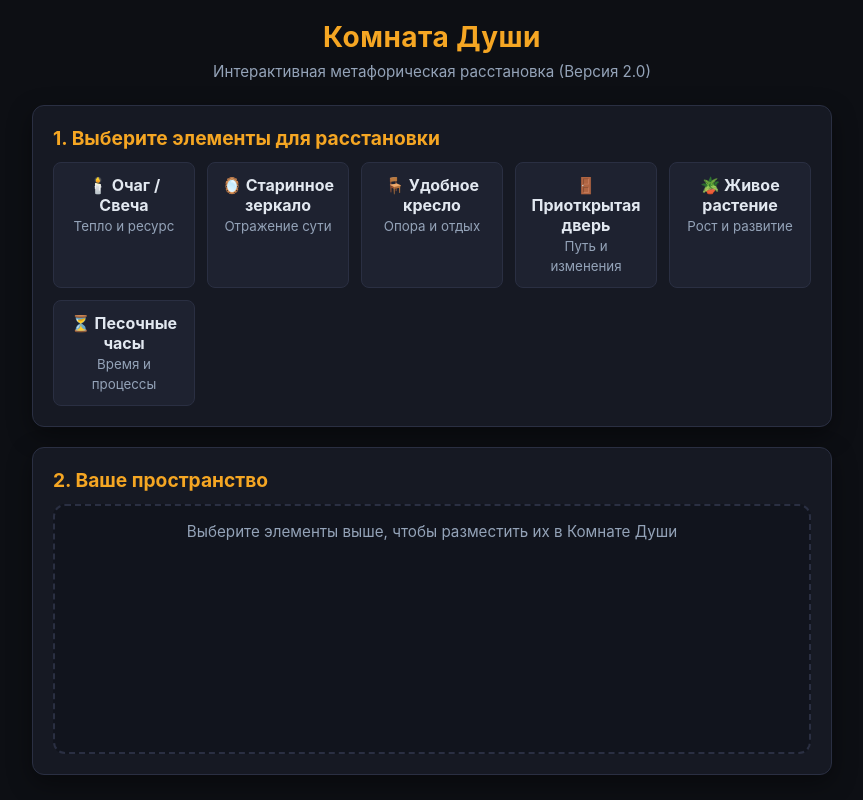
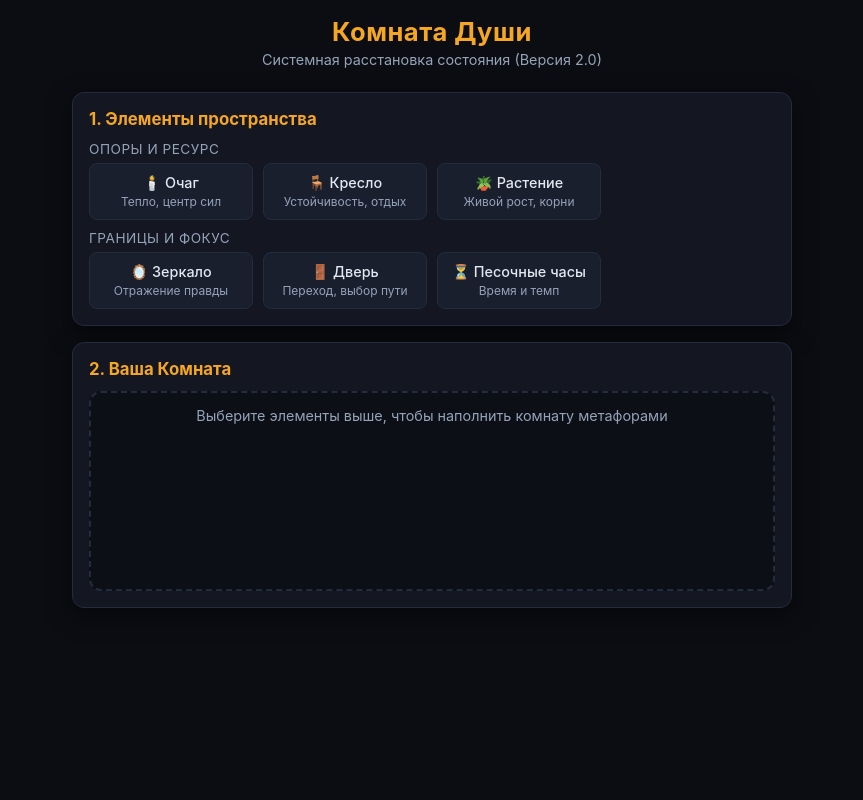
Before and after one commit to Diver671/Room-of-soul, a plain HTML site: page index.html in a window 1280 px wide. Shown: the whole page, without its empty margins (208-1071 px from the left). Drawn offline with Linux system fonts and the light colour scheme.

Commit message:
Update index.html
Reliz_2.0.1

```diff
--- a/index.html
+++ b/index.html
@@ -6,13 +6,14 @@
     <title>Комната Души — Версия 2.0</title>
     <style>
         :root {
-            --bg-color: #0d0f14;
-            --card-bg: #161923;
+            --bg-color: #0b0d12;
+            --card-bg: #141722;
             --accent-amber: #f5a623;
             --accent-amber-hover: #ffb833;
             --text-main: #e2e8f0;
             --text-muted: #94a3b8;
-            --border-color: #2a2f42;
+            --border-color: #242b3d;
+            --danger: #ff5252;
         }
 
         * {
@@ -29,59 +30,70 @@
             display: flex;
             flex-direction: column;
             align-items: center;
-            padding: 20px;
+            padding: 16px;
+        }
+
+        .container {
+            width: 100%;
+            max-width: 720px;
+            display: flex;
+            flex-direction: column;
+            gap: 16px;
         }
 
         header {
             text-align: center;
-            margin-bottom: 24px;
+            margin-bottom: 8px;
         }
 
         header h1 {
-            font-size: 1.75rem;
+            font-size: 1.6rem;
             color: var(--accent-amber);
-            margin-bottom: 8px;
+            margin-bottom: 4px;
             letter-spacing: 0.5px;
         }
 
         header p {
             color: var(--text-muted);
-            font-size: 0.95rem;
-        }
-
-        .container {
-            width: 100%;
-            max-width: 800px;
-            display: flex;
-            flex-direction: column;
-            gap: 20px;
+            font-size: 0.9rem;
         }
 
         .panel {
             background-color: var(--card-bg);
             border: 1px solid var(--border-color);
             border-radius: 12px;
-            padding: 20px;
-            box-shadow: 0 8px 24px rgba(0, 0, 0, 0.4);
+            padding: 16px;
+            box-shadow: 0 8px 24px rgba(0, 0, 0, 0.5);
         }
 
         .panel h2 {
-            font-size: 1.2rem;
+            font-size: 1.05rem;
             margin-bottom: 12px;
             color: var(--accent-amber);
+            display: flex;
+            align-items: center;
+            gap: 8px;
+        }
+
+        .category-title {
+            font-size: 0.85rem;
+            color: var(--text-muted);
+            margin: 10px 0 6px 0;
+            text-transform: uppercase;
+            letter-spacing: 0.5px;
         }
 
         .symbols-grid {
             display: grid;
-            grid-template-columns: repeat(auto-fill, minmax(140px, 1fr));
-            gap: 12px;
+            grid-template-columns: repeat(auto-fill, minmax(130px, 1fr));
+            gap: 10px;
         }
 
         .symbol-card {
-            background: #1e2230;
+            background: #1a1f2e;
             border: 1px solid var(--border-color);
             border-radius: 8px;
-            padding: 12px;
+            padding: 10px;
             text-align: center;
             cursor: pointer;
             transition: all 0.2s ease;
@@ -94,20 +106,31 @@
         }
 
         .symbol-card.selected {
-            background: rgba(245, 166, 35, 0.15);
+            background: rgba(245, 166, 35, 0.12);
             border-color: var(--accent-amber);
         }
 
+        .symbol-card .name {
+            font-size: 0.9rem;
+            font-weight: 500;
+            margin-bottom: 2px;
+        }
+
+        .symbol-card .desc {
+            font-size: 0.75rem;
+            color: var(--text-muted);
+        }
+
         .canvas-area {
-            background: #11141d;
+            background: #0d0f17;
             border: 2px dashed var(--border-color);
             border-radius: 12px;
-            min-height: 250px;
+            min-height: 200px;
             display: flex;
             flex-wrap: wrap;
             align-content: flex-start;
-            gap: 12px;
-            padding: 16px;
+            gap: 10px;
+            padding: 14px;
             position: relative;
         }
 
@@ -115,16 +138,16 @@
             color: var(--text-muted);
             margin: auto;
             text-align: center;
-            font-size: 0.95rem;
+            font-size: 0.9rem;
             pointer-events: none;
         }
 
         .placed-item {
-            background: #1e2230;
+            background: #1a1f2e;
             border: 1px solid var(--accent-amber);
             border-radius: 8px;
-            padding: 10px 16px;
-            font-size: 0.9rem;
+            padding: 8px 12px;
+            font-size: 0.85rem;
             display: flex;
             align-items: center;
             gap: 8px;
@@ -137,19 +160,20 @@
             color: var(--text-muted);
             cursor: pointer;
             font-size: 1rem;
+            line-height: 1;
         }
 
         .placed-item button:hover {
-            color: #ff5252;
+            color: var(--danger);
         }
 
         .btn {
             background-color: var(--accent-amber);
-            color: #0d0f14;
+            color: #0b0d12;
             border: none;
             border-radius: 8px;
             padding: 12px 20px;
-            font-size: 1rem;
+            font-size: 0.95rem;
             font-weight: 600;
             cursor: pointer;
             transition: background 0.2s;
@@ -160,24 +184,41 @@
             background-color: var(--accent-amber-hover);
         }
 
+        .btn-secondary {
+            background-color: transparent;
+            color: var(--accent-amber);
+            border: 1px solid var(--accent-amber);
+            margin-top: 10px;
+        }
+
+        .btn-secondary:hover {
+            background-color: rgba(245, 166, 35, 0.1);
+        }
+
         .result-box {
-            background: #161923;
+            background: var(--card-bg);
             border: 1px solid var(--accent-amber);
             border-radius: 12px;
-            padding: 20px;
+            padding: 16px;
             display: none;
             animation: fadeIn 0.4s ease;
         }
 
         .result-box h3 {
             color: var(--accent-amber);
-            margin-bottom: 10px;
+            font-size: 1.05rem;
+            margin-bottom: 6px;
+            margin-top: 12px;
+        }
+
+        .result-box h3:first-child {
+            margin-top: 0;
         }
 
         .result-box p {
-            line-height: 1.5;
+            line-height: 1.45;
             color: var(--text-main);
-            margin-bottom: 12px;
+            font-size: 0.9rem;
         }
 
         @keyframes fadeIn {
@@ -188,68 +229,85 @@
 </head>
 <body>
 
-    <header>
-        <h1>Комната Души</h1>
-        <p>Интерактивная метафорическая расстановка (Версия 2.0)</p>
-    </header>
+    <div class="container">
+        <header>
+            <h1>Комната Души</h1>
+            <p>Системная расстановка состояния (Версия 2.0)</p>
+        </header>
 
-    <div class="container">
         <!-- Панель выбора символов -->
         <div class="panel">
-            <h2>1. Выберите элементы для расстановки</h2>
-            <div class="symbols-grid" id="symbolsContainer">
-                <!-- Генерируются скриптом -->
-            </div>
+            <h2>1. Элементы пространства</h2>
+
+            <div class="category-title">Опоры и ресурс</div>
+            <div class="symbols-grid" id="gridSupports"></div>
+
+            <div class="category-title">Границы и фокус</div>
+            <div class="symbols-grid" id="gridFocus"></div>
         </div>
 
         <!-- Холст расстановки -->
         <div class="panel">
-            <h2>2. Ваше пространство</h2>
+            <h2>2. Ваша Комната</h2>
             <div class="canvas-area" id="canvasArea">
-                <div class="canvas-placeholder" id="placeholder">Выберите элементы выше, чтобы разместить их в Комнате Души</div>
+                <div class="canvas-placeholder" id="placeholder">Выберите элементы выше, чтобы наполнить комнату метафорами</div>
             </div>
         </div>
 
         <!-- Кнопка анализа -->
-        <button class="btn" id="analyzeBtn" style="display: none;">Получить инсайт и ритуал-якорь</button>
+        <button class="btn" id="analyzeBtn" style="display: none;">Проявит инсайт и ритуал-якорь</button>
 
         <!-- Блок результата -->
         <div class="result-box" id="resultBox">
             <h3>Инсайт расстановки</h3>
             <p id="insightText"></p>
-            <h3 style="margin-top: 16px;">Физический ритуал-якорь</h3>
+
+            <h3>Физический ритуал-якорь</h3>
             <p id="ritualText"></p>
+
+            <button class="btn btn-secondary" id="copyBtn">Скопировать отчет для консультации</button>
         </div>
     </div>
 
     <script>
         const symbols = [
-            { id: 1, name: "🕯️ Очаг / Свеча", category: "Тепло и ресурс" },
-            { id: 2, name: "🪞 Старинное зеркало", category: "Отражение сути" },
-            { id: 3, name: "🪑 Удобное кресло", category: "Опора и отдых" },
-            { id: 4, name: "🚪 Приоткрытая дверь", category: "Путь и изменения" },
-            { id: 5, name: "🪴 Живое растение", category: "Рост и развитие" },
-            { id: 6, name: "⏳ Песочные часы", category: "Время и процессы" }
+            // Опоры
+            { id: 1, name: "🕯️ Очаг", category: "support", desc: "Тепло, центр сил" },
+            { id: 2, name: "🪑 Кресло", category: "support", desc: "Устойчивость, отдых" },
+            { id: 3, name: "🪴 Растение", category: "support", desc: "Живой рост, корни" },
+            // Фокус
+            { id: 4, name: "🪞 Зеркало", category: "focus", desc: "Отражение правды" },
+            { id: 5, name: "🚪 Дверь", category: "focus", desc: "Переход, выбор пути" },
+            { id: 6, name: "⏳ Песочные часы", category: "focus", desc: "Время и темп" }
         ];
 
         let selectedSymbols = [];
 
-        const symbolsContainer = document.getElementById('symbolsContainer');
+        const gridSupports = document.getElementById('gridSupports');
+        const gridFocus = document.getElementById('gridFocus');
         const canvasArea = document.getElementById('canvasArea');
         const placeholder = document.getElementById('placeholder');
         const analyzeBtn = document.getElementById('analyzeBtn');
         const resultBox = document.getElementById('resultBox');
         const insightText = document.getElementById('insightText');
         const ritualText = document.getElementById('ritualText');
+        const copyBtn = document.getElementById('copyBtn');
 
         function renderSymbols() {
-            symbolsContainer.innerHTML = '';
+            gridSupports.innerHTML = '';
+            gridFocus.innerHTML = '';
+
             symbols.forEach(sym => {
                 const card = document.createElement('div');
                 card.className = `symbol-card ${selectedSymbols.includes(sym.id) ? 'selected' : ''}`;
-                card.innerHTML = `<strong>${sym.name}</strong><br><small style="color:var(--text-muted);">${sym.category}</small>`;
+                card.innerHTML = `<div class="name">${sym.name}</div><div class="desc">${sym.desc}</div>`;
                 card.onclick = () => toggleSymbol(sym.id);
-                symbolsContainer.appendChild(card);
+
+                if (sym.category === 'support') {
+                    gridSupports.appendChild(card);
+                } else {
+                    gridFocus.appendChild(card);
+                }
             });
         }
 
@@ -285,10 +343,22 @@
         }
 
         analyzeBtn.onclick = () => {
+            const names = selectedSymbols.map(id => symbols.find(s => s.id === id).name).join(', ');
+
+            insightText.textContent = `В вашей текущей расстановке проявлены ключевые маркеры (${names}). Пространство указывает на баланс между внутренней потребностью в стабильной опоре и готовностью к качественному переходу. Фокус внимания смещен на осмысление текущего этапа и поиск внутренней ясности.`;
+
+            ritualText.textContent = `Сделайте три глубоких вдоха и выдоха. Физически соприкоснись с опорой (почувствуйте стопами пол или спиной спинку стула). Произнесите про себя: «Я беру своё время и свои ресурсы ровно там, где я нахожусь сейчас».`;
+
             resultBox.style.display = 'block';
-            insightText.textContent = "Ваша текущая расстановка отражает внутренний баланс между потребностью в безопасности и готовностью к внутреннему обновлению. Выбранные объекты показывают фокус внимания на текущих внутренних опорах.";
-            ritualText.textContent = "Зажгите настоящую свечу или уделите 3 минуты тишине в удобном кресле, сделав три глубоких вдоха. Почувствуйте телесную плотность и заземление в моменте «здесь и сейчас».";
             resultBox.scrollIntoView({ behavior: 'smooth' });
+        };
+
+        copyBtn.onclick = () => {
+            const report = `Результаты расстановки «Комната Души» (Версия 2.0):\nЭлементы: ${selectedSymbols.map(id => symbols.find(s => s.id === id).name).join(', ')}\nИнсайт: ${insightText.textContent}\nРитуал: ${ritualText.textContent}`;
+            navigator.clipboard.writeText(report).then(() => {
+                copyBtn.textContent = "Скопировано в буфер обмена!";
+                setTimeout(() => copyBtn.textContent = "Скопировать отчет для консультации", 2000);
+            });
         };
 
         renderSymbols();
```
